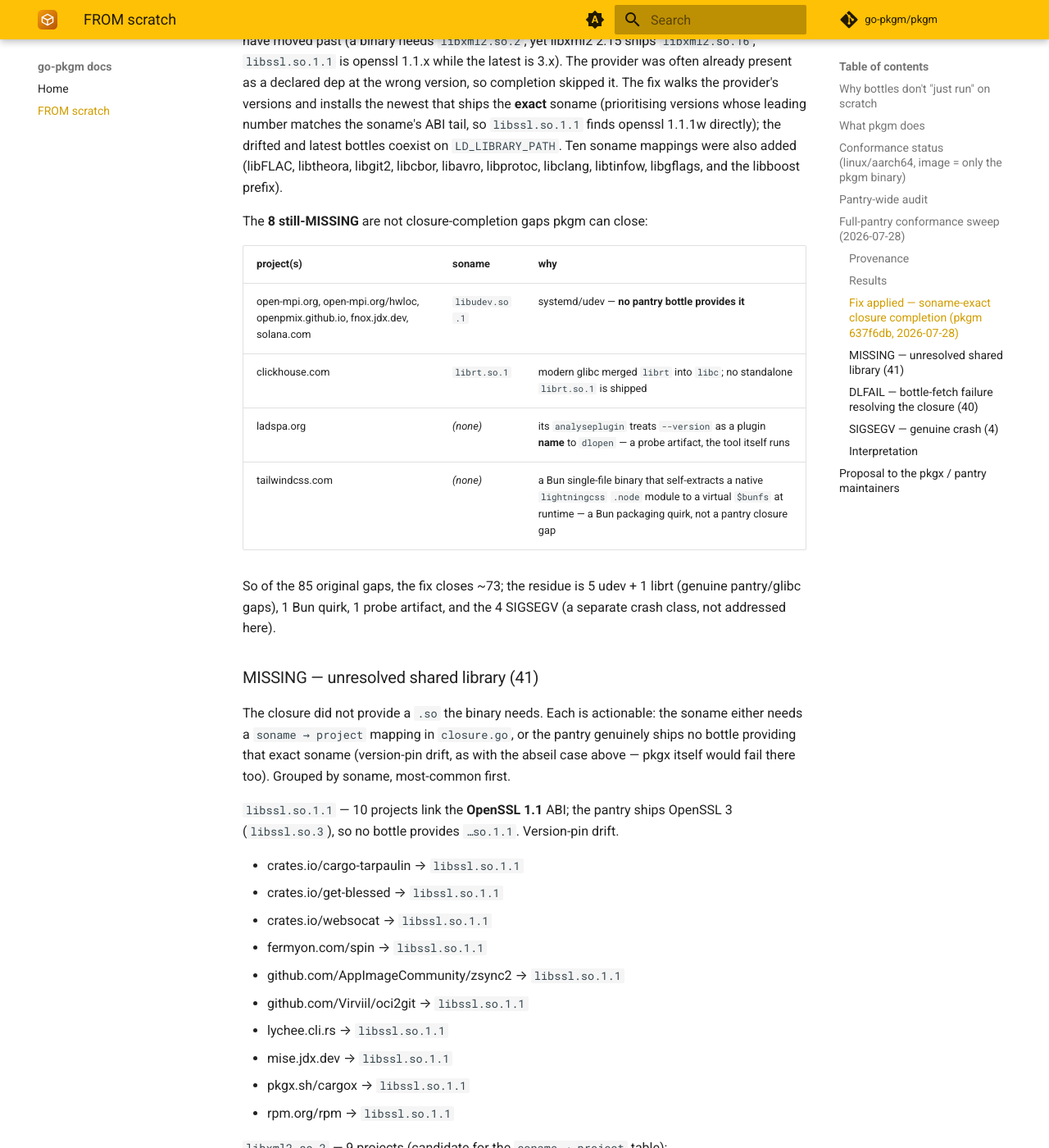
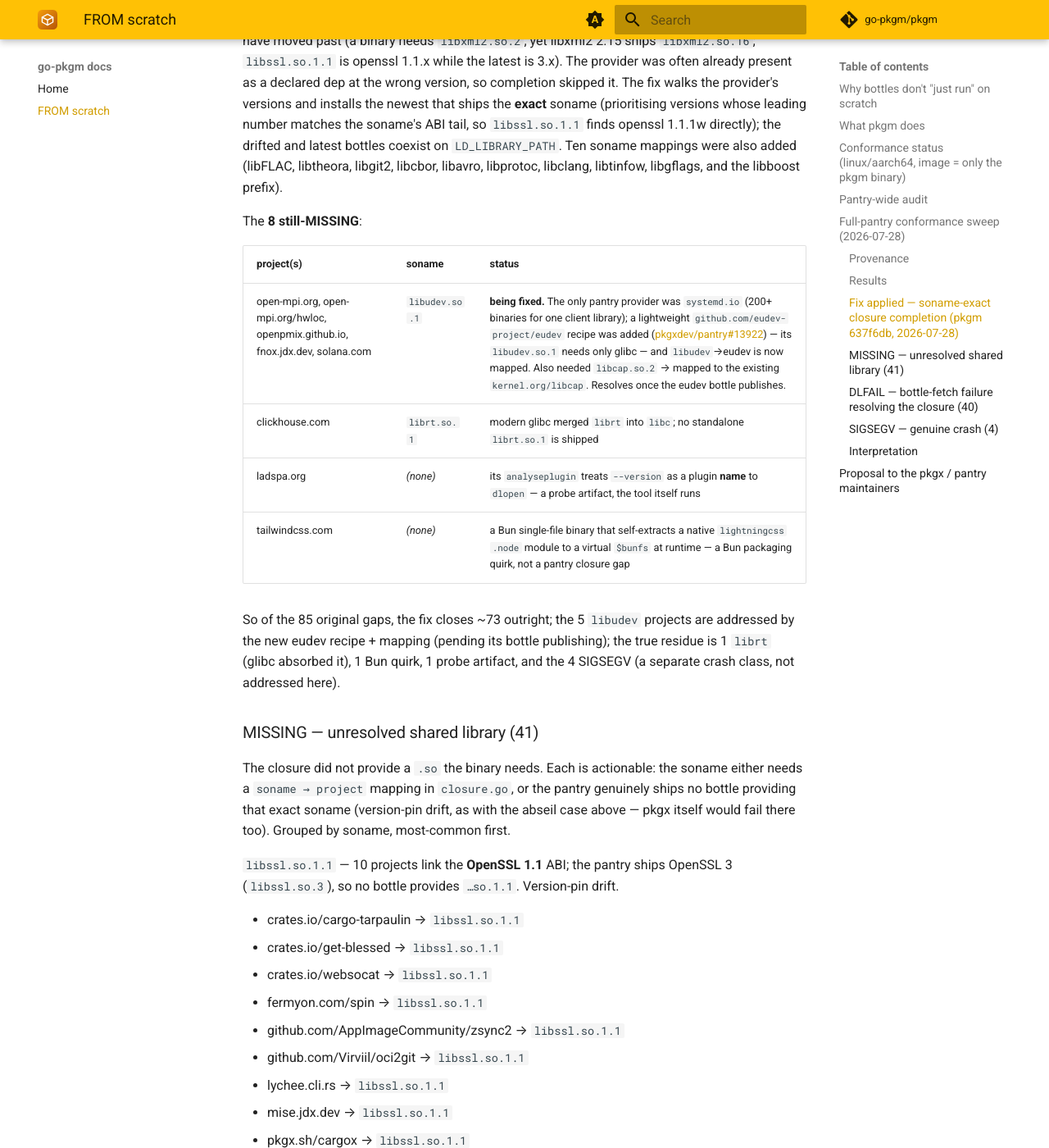
Before and after one commit to go-pkgm/docs, an MkDocs documentation site: the page built from docs/from-scratch.md, in a window 1280 px wide and 1400 px high, scrolled down 4870 px. Shown: the whole window at 82% size. Built offline with MkDocs 1.6.1 and Material for MkDocs 9.7.7, drawn with Linux system fonts in a browser that asks for light colours; comment, search, counter and statistics services are not loaded; the version menu is left out.

Commit message:
docs: libudev addressed via new eudev recipe (pantry#13922)
Correct the residue table: libudev.so.1 is not an unclosable gap — added a
lightweight github.com/eudev-project/eudev recipe (vs pulling all of systemd)
and mapped libudev->eudev + libcap->kernel.org/libcap. The 5 libudev projects
resolve once the eudev bottle publishes.

Co-Authored-By: Claude Opus 4.8 <noreply@anthropic.com>

```diff
--- a/docs/from-scratch.md
+++ b/docs/from-scratch.md
@@ -164,18 +164,19 @@ coexist on `LD_LIBRARY_PATH`. Ten soname mappings were also added (libFLAC,
 libtheora, libgit2, libcbor, libavro, libprotoc, libclang, libtinfow,
 libgflags, and the libboost prefix).
 
-The **8 still-MISSING** are not closure-completion gaps pkgm can close:
+The **8 still-MISSING**:
 
-| project(s) | soname | why |
+| project(s) | soname | status |
 | --- | --- | --- |
-| open-mpi.org, open-mpi.org/hwloc, openpmix.github.io, fnox.jdx.dev, solana.com | `libudev.so.1` | systemd/udev — **no pantry bottle provides it** |
+| open-mpi.org, open-mpi.org/hwloc, openpmix.github.io, fnox.jdx.dev, solana.com | `libudev.so.1` | **being fixed.** The only pantry provider was `systemd.io` (200+ binaries for one client library); a lightweight `github.com/eudev-project/eudev` recipe was added ([pkgxdev/pantry#13922](https://github.com/pkgxdev/pantry/pull/13922)) — its `libudev.so.1` needs only glibc — and `libudev`→eudev is now mapped. Also needed `libcap.so.2` → mapped to the existing `kernel.org/libcap`. Resolves once the eudev bottle publishes. |
 | clickhouse.com | `librt.so.1` | modern glibc merged `librt` into `libc`; no standalone `librt.so.1` is shipped |
 | ladspa.org | *(none)* | its `analyseplugin` treats `--version` as a plugin **name** to `dlopen` — a probe artifact, the tool itself runs |
 | tailwindcss.com | *(none)* | a Bun single-file binary that self-extracts a native `lightningcss` `.node` module to a virtual `$bunfs` at runtime — a Bun packaging quirk, not a pantry closure gap |
 
-So of the 85 original gaps, the fix closes ~73; the residue is 5 udev + 1
-librt (genuine pantry/glibc gaps), 1 Bun quirk, 1 probe artifact, and the 4
-SIGSEGV (a separate crash class, not addressed here).
+So of the 85 original gaps, the fix closes ~73 outright; the 5 `libudev`
+projects are addressed by the new eudev recipe + mapping (pending its bottle
+publishing); the true residue is 1 `librt` (glibc absorbed it), 1 Bun quirk, 1
+probe artifact, and the 4 SIGSEGV (a separate crash class, not addressed here).
 
 ### MISSING — unresolved shared library (41)
 
```
